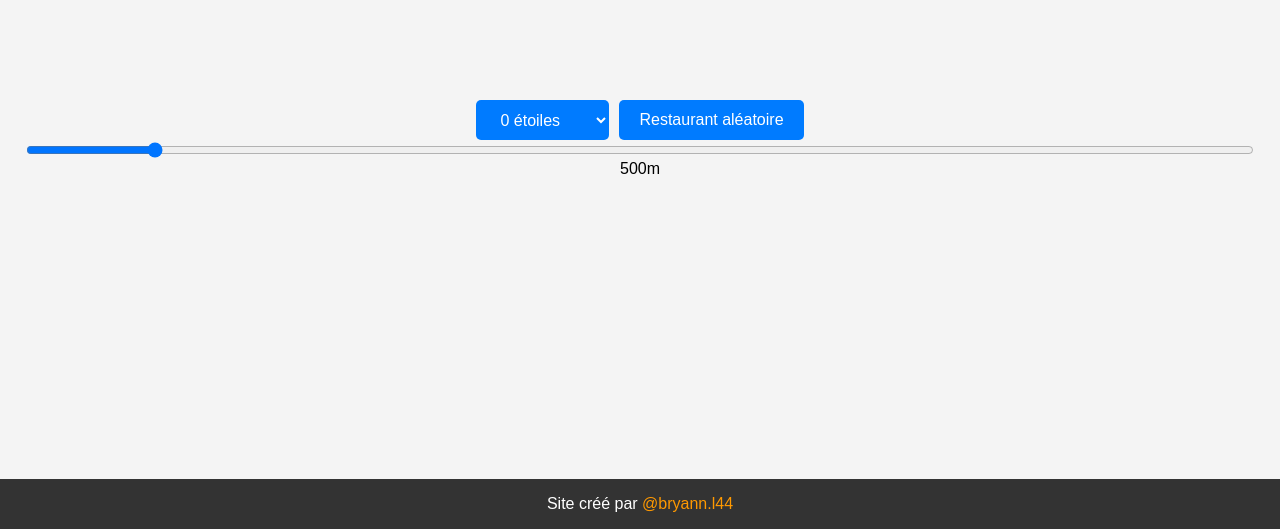
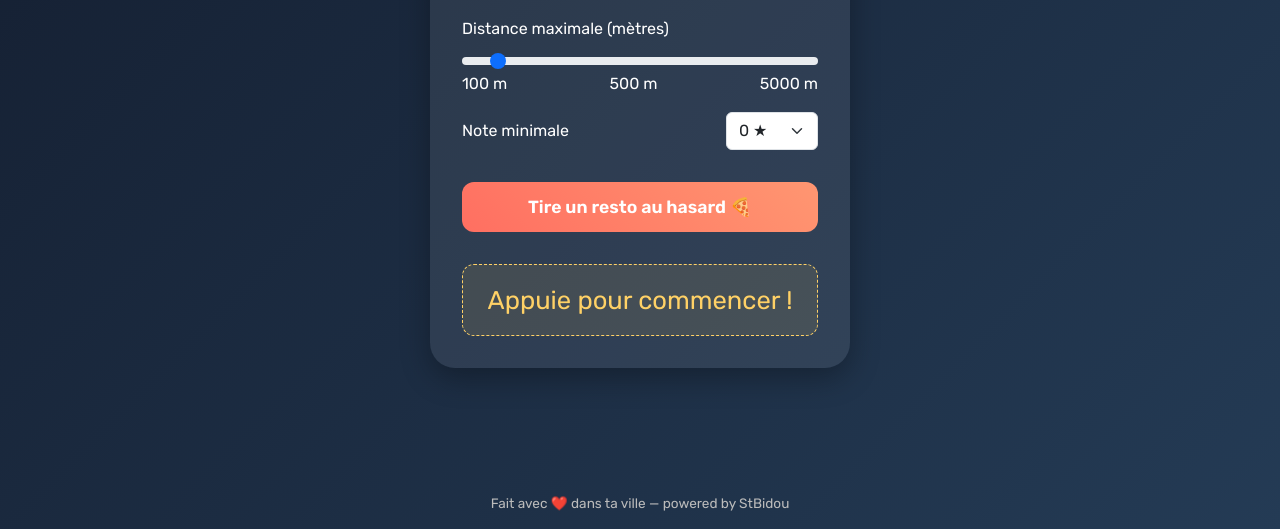
Before and after one commit to stbidou/random-restaurant, a plain HTML site: page index.html in a window 1280 px wide. Shown: the part 271-800 px from the top of the page. Drawn offline with nearby package versions, Linux system fonts and the light colour scheme.

Commit message:
Update index.html

```diff
--- a/index.html
+++ b/index.html
@@ -3,39 +3,136 @@
 <head>
   <meta charset="UTF-8">
   <meta name="viewport" content="width=device-width, initial-scale=1.0">
-        <title>Restaurant Aléatoire</title>
-        <link rel="stylesheet" href="style.css">
-        <link rel="apple-touch-icon" sizes="180x180" href="assets/apple-touch-icon.png">
-        <link rel="icon" type="image/png" sizes="32x32" href="assets/favicon-32x32.png">
-        <link rel="icon" type="image/png" sizes="16x16" href="assets/favicon-16x16.png">
-        <link rel="manifest" href="assets/site.webmanifest">
-        <link rel="mask-icon" href="assets/safari-pinned-tab.svg" color="#5bbad5">
-        <meta name="msapplication-TileColor" content="#da532c">
-        <meta name="theme-color" content="#ffffff">
+  <title>Restaurant O'pif</title>
+  <link href="https://cdn.jsdelivr.net/npm/bootstrap@5.3.2/dist/css/bootstrap.min.css" rel="stylesheet">
+  <link href="https://fonts.googleapis.com/css2?family=Rubik:wght@400;600&display=swap" rel="stylesheet">
+  <style>
+    * {
+      box-sizing: border-box;
+    }
+    html, body {
+      height: 100%;
+      margin: 0;
+      padding: 0;
+      font-family: 'Rubik', sans-serif;
+      background: linear-gradient(135deg, #141e30, #243b55);
+      color: white;
+    }
+    body {
+      display: flex;
+      flex-direction: column;
+    }
+    main {
+      flex: 1;
+      display: flex;
+      align-items: center;
+      justify-content: center;
+      padding: 1rem;
+    }
+    .card {
+      background: rgba(255, 255, 255, 0.08);
+      border: none;
+      border-radius: 25px;
+      padding: 2rem;
+      box-shadow: 0 10px 30px rgba(0, 0, 0, 0.3);
+      width: 100%;
+      max-width: 420px;
+    }
+    .card h2 {
+      font-weight: 600;
+      text-align: center;
+      margin-bottom: 2rem;
+    }
+    .form-label, .slider-label span {
+      font-weight: 500;
+    }
+    .form-range {
+      accent-color: #ff6f61;
+    }
+    .btn-primary {
+      background: linear-gradient(45deg, #ff6f61, #ff9671);
+      border: none;
+      font-weight: bold;
+      padding: 0.75rem;
+      border-radius: 12px;
+      font-size: 1.1rem;
+    }
+    .btn-primary:hover {
+      background: linear-gradient(45deg, #e85c4f, #fa8660);
+    }
+    .result {
+      font-size: 1.6rem;
+      margin-top: 2rem;
+      color: #ffd166;
+      text-align: center;
+      border: 1px dashed #ffd166;
+      padding: 1rem;
+      border-radius: 12px;
+      background: rgba(255, 209, 102, 0.1);
+    }
+    .slider-label {
+      display: flex;
+      justify-content: space-between;
+      margin-top: -0.5rem;
+    }
+    footer {
+      text-align: center;
+      font-size: 0.85rem;
+      color: #bbb;
+      padding: 1rem;
+    }
+    @media (max-width: 576px) {
+      .card {
+        padding: 1.5rem;
+        border-radius: 20px;
+      }
+      .result {
+        font-size: 1.3rem;
+        padding: 0.75rem;
+      }
+    }
+  </style>
 </head>
+<body>
+  <main>
+    <div class="card text-white">
+      <h2>🍽️ Trouve un restaurant autour de toi</h2>
 
-    <body>
-        <div id="place-details"></div>
-        <div class="flex-container">
-            <select id="star-rating" class="star-rating">
-                <option value="0" selected>0 étoiles</option>
-                <option value="0.5">0.5 étoiles</option>
-                <option value="1">1 étoile</option>
-                <option value="1.5">1.5 étoiles</option>
-                <option value="2">2 étoiles</option>
-                <option value="2.5">2.5 étoiles</option>
-                <option value="3">3 étoiles</option>
-                <option value="3.5">3.5 étoiles</option>
-                <option value="4">4 étoiles</option>
-                <option value="4.5">4.5 étoiles</option>
-                <option value="5">5 étoiles</option>
+      <div class="mb-3">
+        <label for="distanceRange" class="form-label">Distance maximale (mètres)</label>
+        <input type="range" class="form-range" min="100" max="5000" value="500" step="100" id="rangeInput">
+        <div class="slider-label">
+          <span>100 m</span>
+          <span id="distanceValue">500 m</span>
+          <span>5000 m</span>
+        </div>
+      </div>
+
+      <div class="mb-3 d-flex align-items-center justify-content-between">
+          <label for="ratingSelect" class="form-label mb-0 me-2">Note minimale</label>
+          <select class="form-select w-auto" id="star-rating">
+            <option value="0">0 ★</option>
+            <option value="0.5">0.5 ★</option>
+            <option value="1">1 ★</option>
+            <option value="1.5">1.5 ★</option>
+            <option value="2">2 ★</option>
+            <option value="2.5">2.5 ★</option>
+            <option value="3">3 ★</option>
+            <option value="3.5">3.5 ★</option>
+            <option value="4">4 ★</option>
+            <option value="4.5">4.5 ★</option>
+            <option value="5">5 ★</option>
           </select>
-            <button id="reload-btn">Restaurant aléatoire</button>
         </div>
-        <input type="range" id="rangeInput" min="0" max="5000" value="500" oninput="updateValueDisplay()">
-        <div class="value-display"> <span id="valueDisplay">500m</span></div>
-        <footer><p>Site créé par <a href="https://www.instagram.com/bryann.l44/" target="_blank">@bryann.l44</a></p></footer>
+
+      <button id="reload-btn" class="btn btn-primary w-100 mt-3">Tire un resto au hasard 🍕</button>
+      <div class="result" id="place-details">Appuie pour commencer !</div>
+    </div>
+  </main>
+
+  <footer>
+    Fait avec ❤️ dans ta ville — powered by StBidou
+  </footer>
   <script src="app.js"></script>
 </body>
-
 </html>
```
Lines whose indentation alone changed are shown as unchanged.
